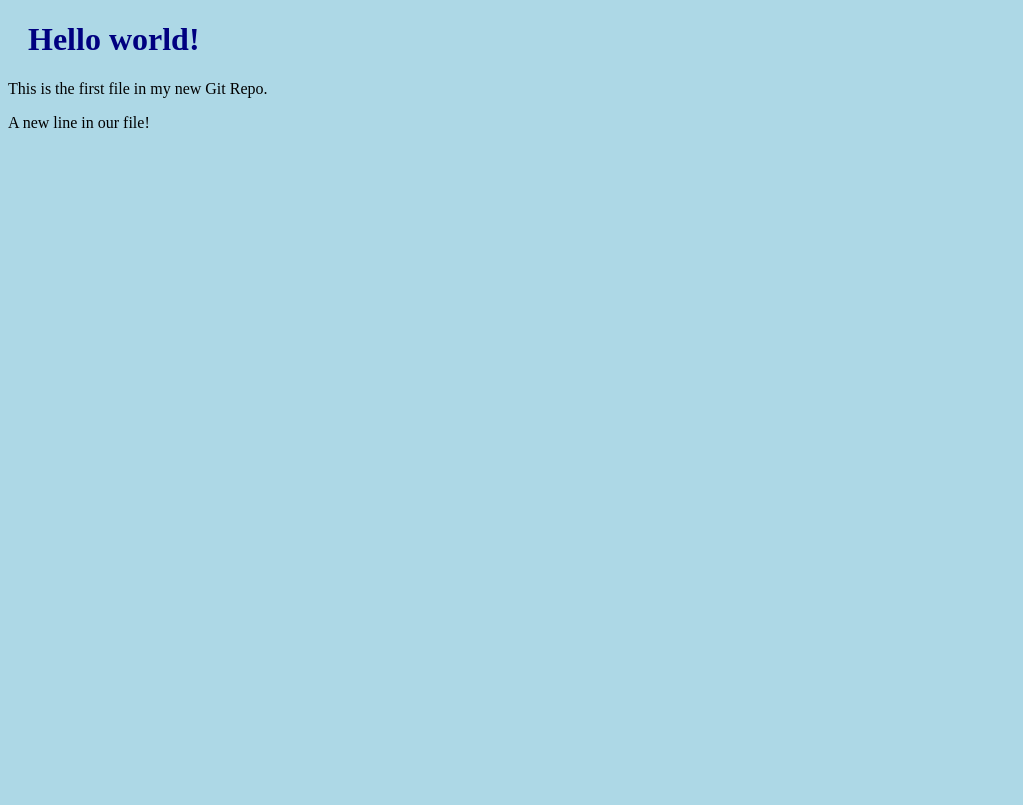
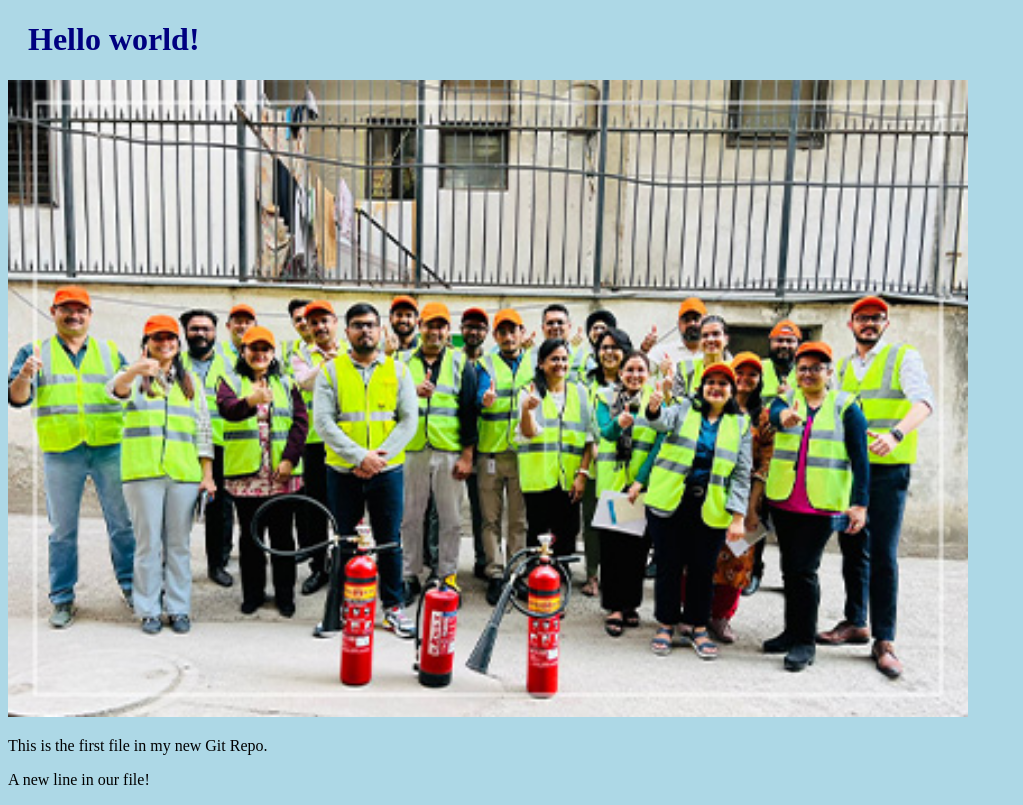
Before and after one commit to Nancy1996-kkl/hello-world, a plain HTML site: page index.html in a window 1280 px wide. Shown: the whole page, without its empty margins (0-1023 px from the left). Drawn offline with Linux system fonts and the light colour scheme.

Commit message:
Added image to Hello World

```diff
--- a/index.html
+++ b/index.html
@@ -8,6 +8,8 @@
 </head>
 <body>
     <h1>Hello world!</h1>
+    <div><img src="IPE-banners.jpg" alt="Hello World from Space"
+        style="width:100%;max-width:960px"></div>
 <p>This is the first file in my new Git Repo.</p>
 <p>A new line in our file!</p>
 </body>
```
Also changed, not shown: IPE-banners.jpg (added).
